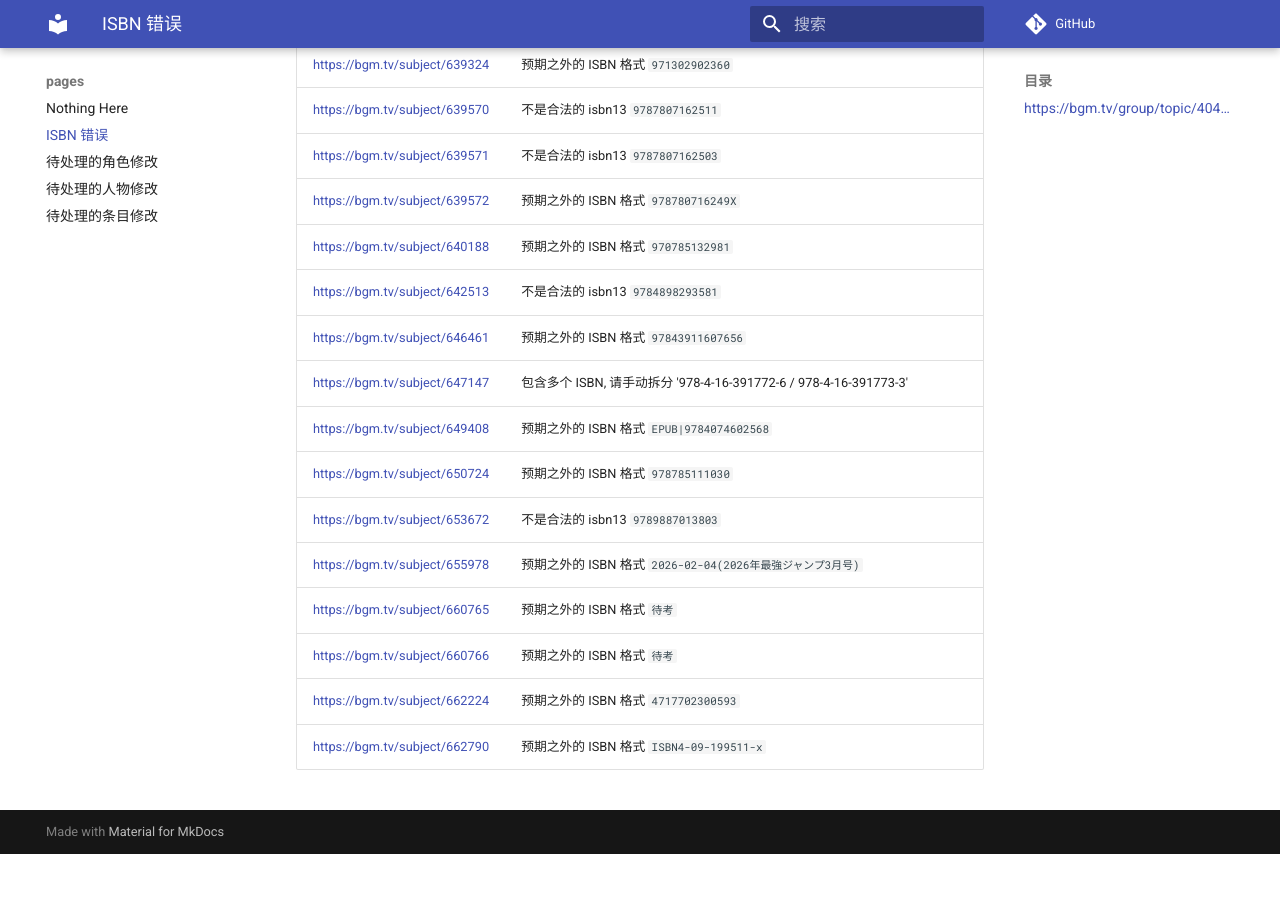
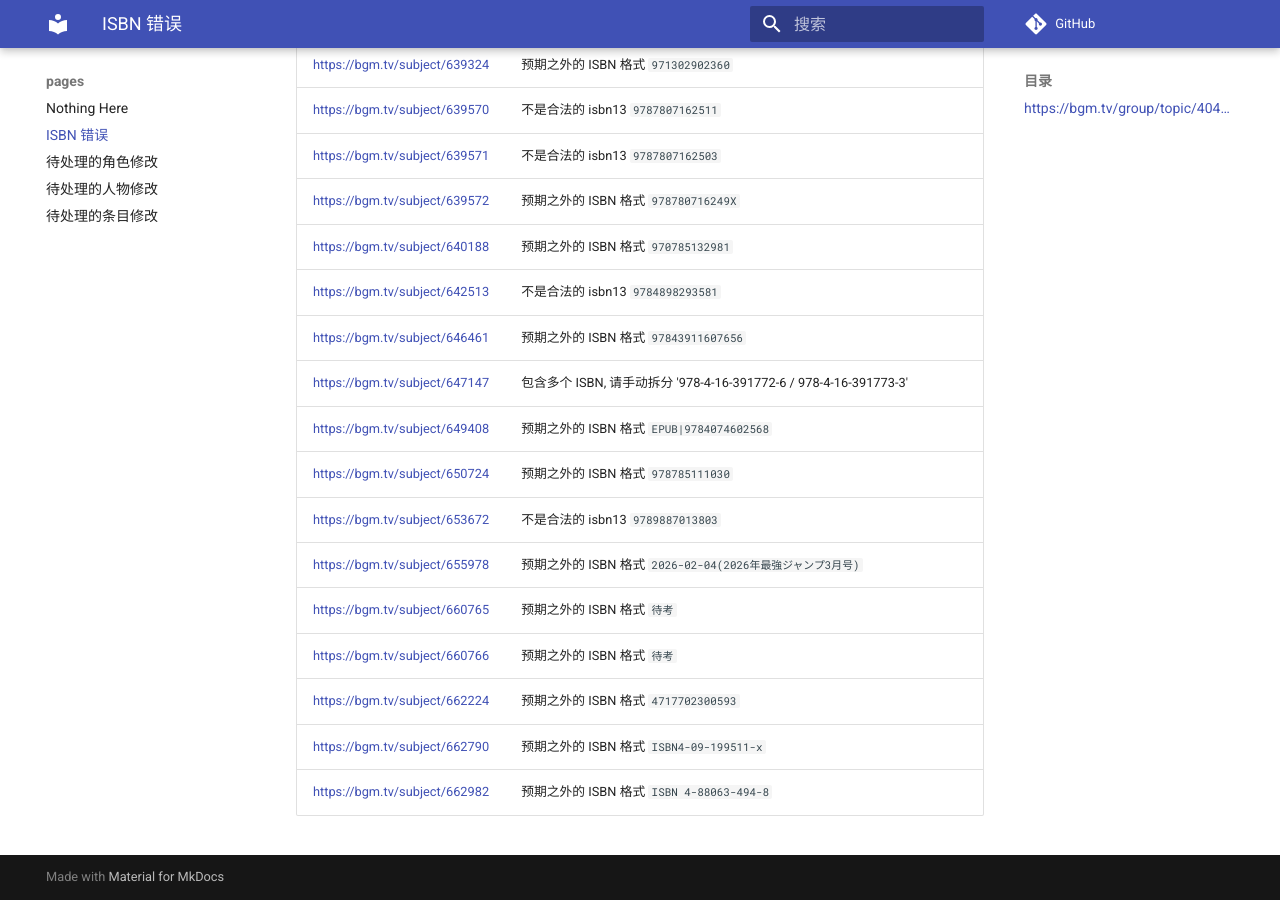
Before and after one commit to trim21/bangumi-pages, an MkDocs documentation site: the page built from docs/isbn.md, in a window 1280 px wide and 900 px high, scrolled down 10936 px. Built offline with MkDocs 1.6.1 and Material for MkDocs 9.7.7, drawn with Linux system fonts in a browser that asks for light colours; comment, search, counter and statistics services are not loaded; before the commit the page ends 11790 px from its top, so only the background shows below that; part of the change alters nothing that is shown.

Commit message:
update isbn.md

```diff
--- a/docs/isbn.md
+++ b/docs/isbn.md
@@ -1,7 +1,7 @@
 # ISBN 错误
 ## <https://bgm.tv/group/topic/404801>
 
-total 250
+total 251
 
 | url | error |
 | --- |  ---  |
@@ -255,3 +255,4 @@ total 250
 | <https://bgm.tv/subject/660766> | 预期之外的 ISBN 格式 `待考` |
 | <https://bgm.tv/subject/662224> | 预期之外的 ISBN 格式 `4717702300593` |
 | <https://bgm.tv/subject/662790> | 预期之外的 ISBN 格式 `ISBN4-09-199511-x` |
+| <https://bgm.tv/subject/662982> | 预期之外的 ISBN 格式 `ISBN 4-88063-494-8` |
```
